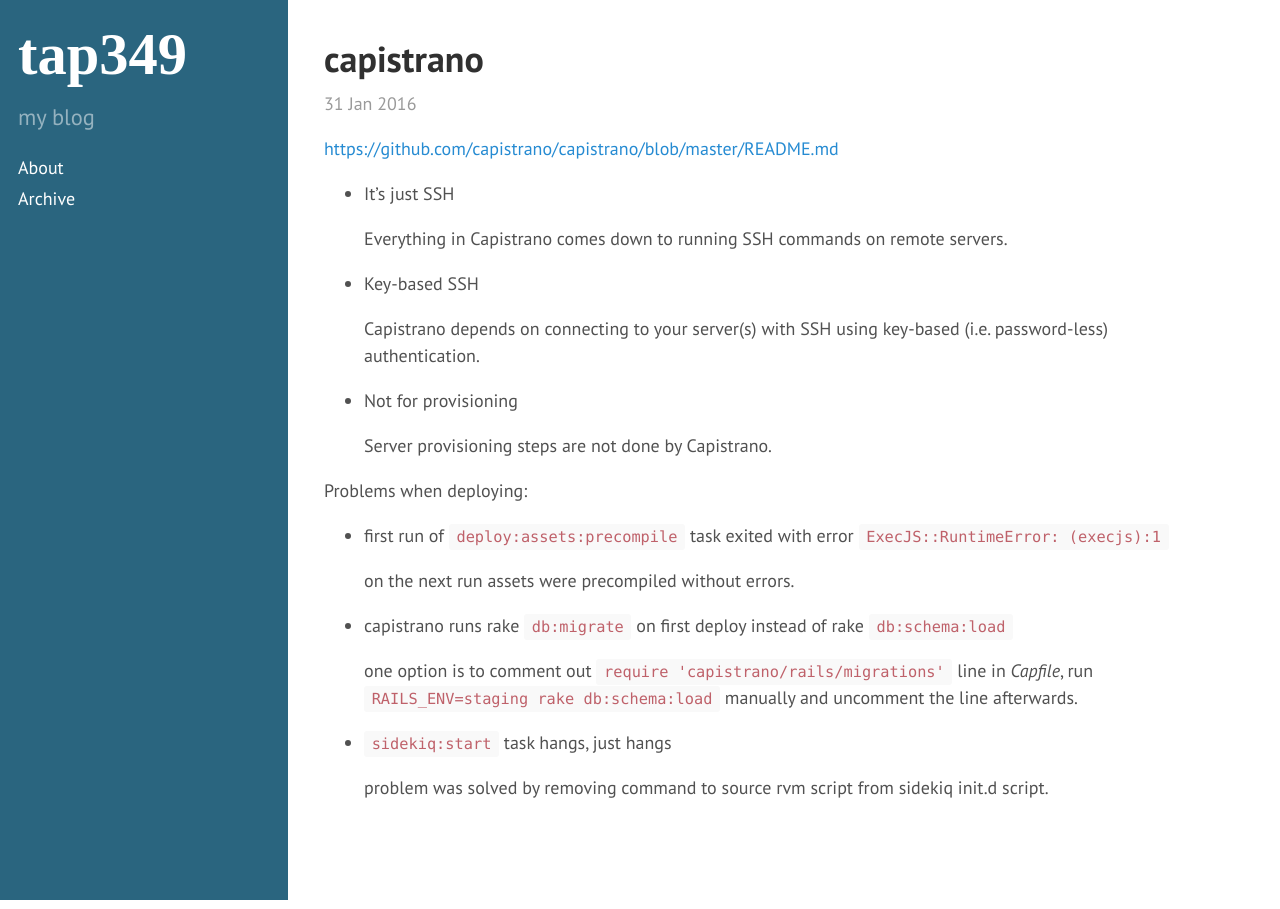
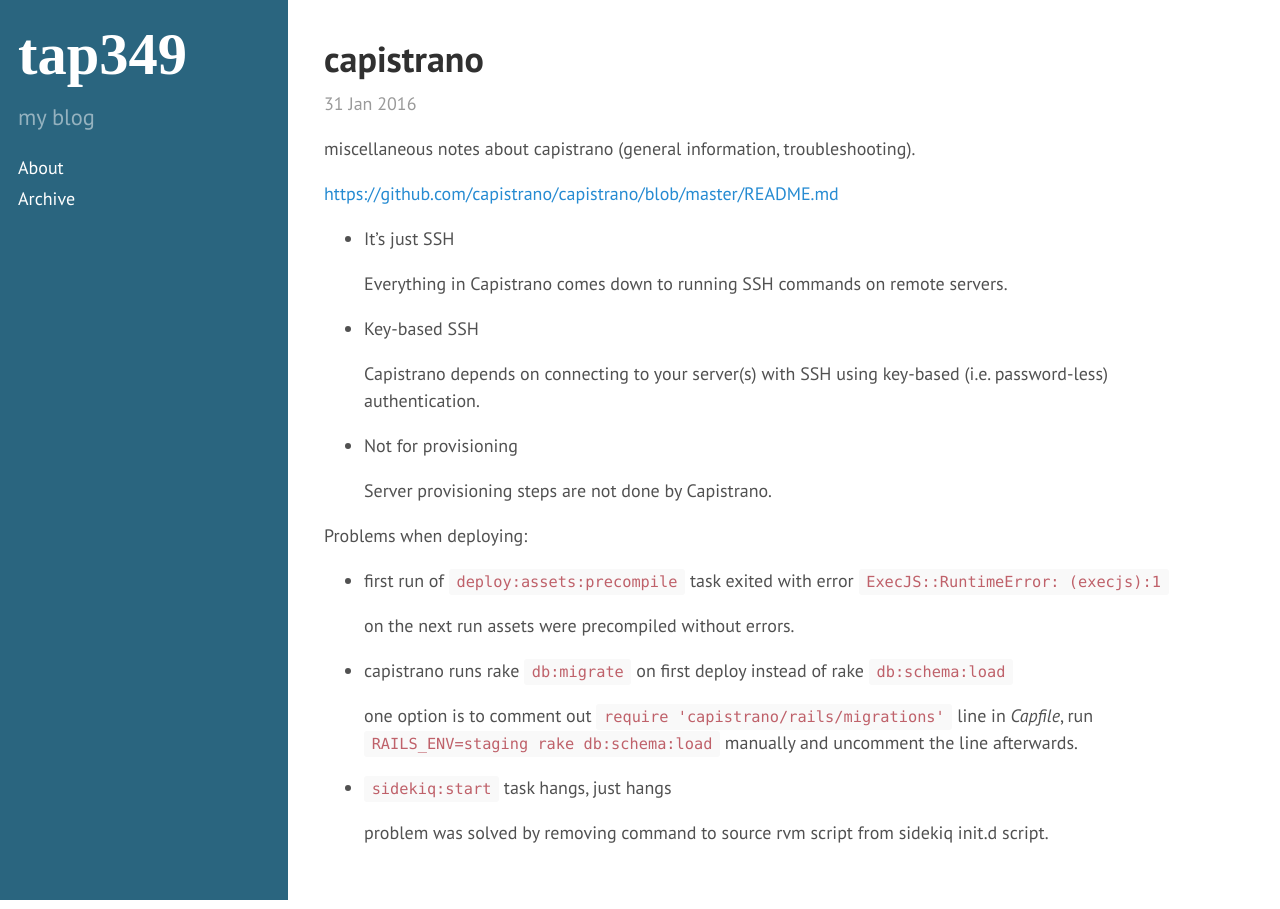
Before and after one commit to tap349/tap349.github.io, a Jekyll site: the page built from _posts/2016-01-31-capistrano.md, in a window 1280 px wide. Built offline with Jekyll 4.4.1, drawn with Linux system fonts in a browser that asks for light colours.

Commit message:
update 2016-03-01_10:31:53

```diff
--- a/_posts/2016-01-31-capistrano.md
+++ b/_posts/2016-01-31-capistrano.md
@@ -5,6 +5,10 @@
 access: public
 categories: [capistrano]
 ---
+
+miscellaneous notes about capistrano (general information, troubleshooting).
+
+<!-- more -->
 
 <https://github.com/capistrano/capistrano/blob/master/README.md>
 
```
Also changed, not shown: _posts/2016-01-24-chef-zero.md (+0 -2 lines), _posts/2016-01-27-chef-attributes-best-practices.md (+2 -0 lines).
